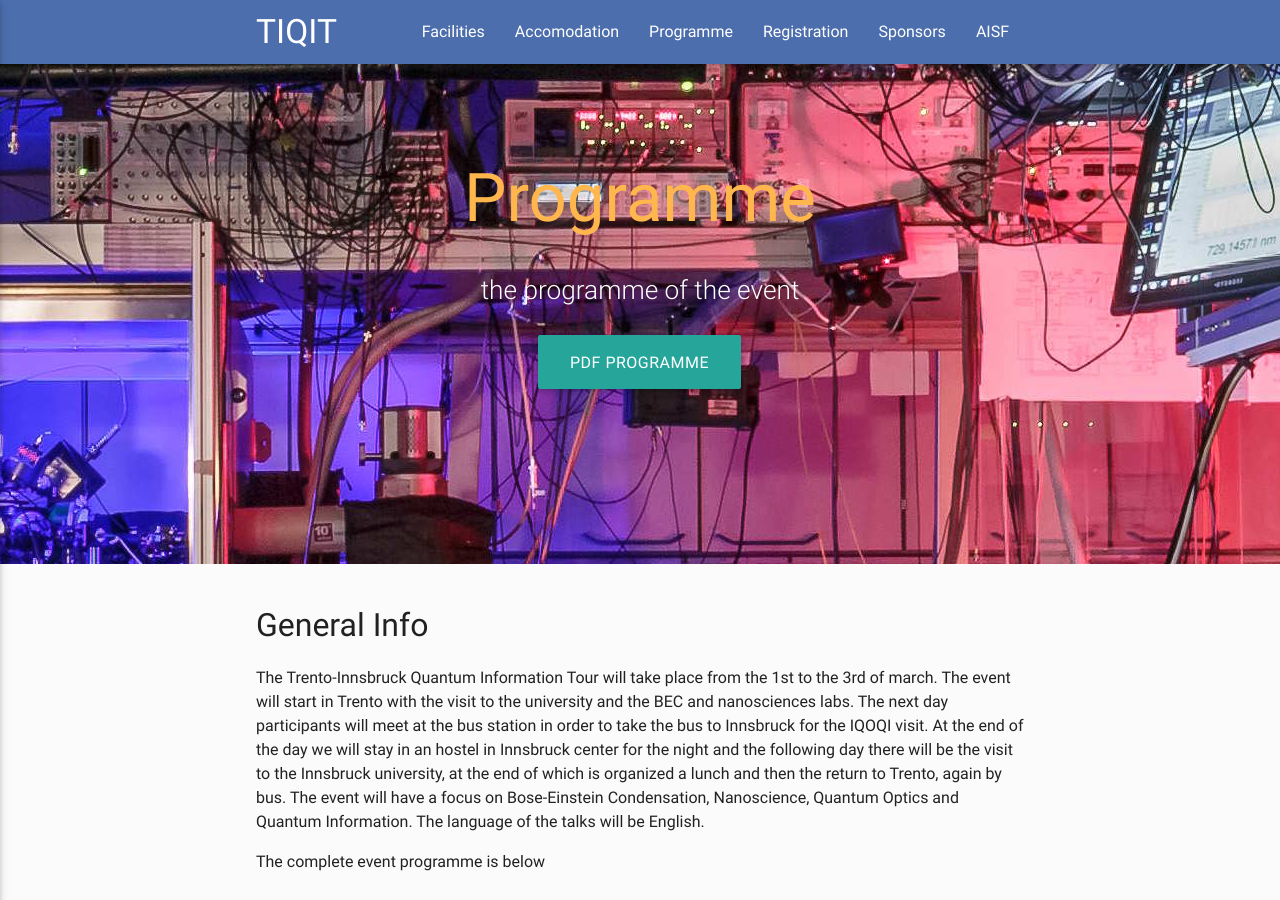
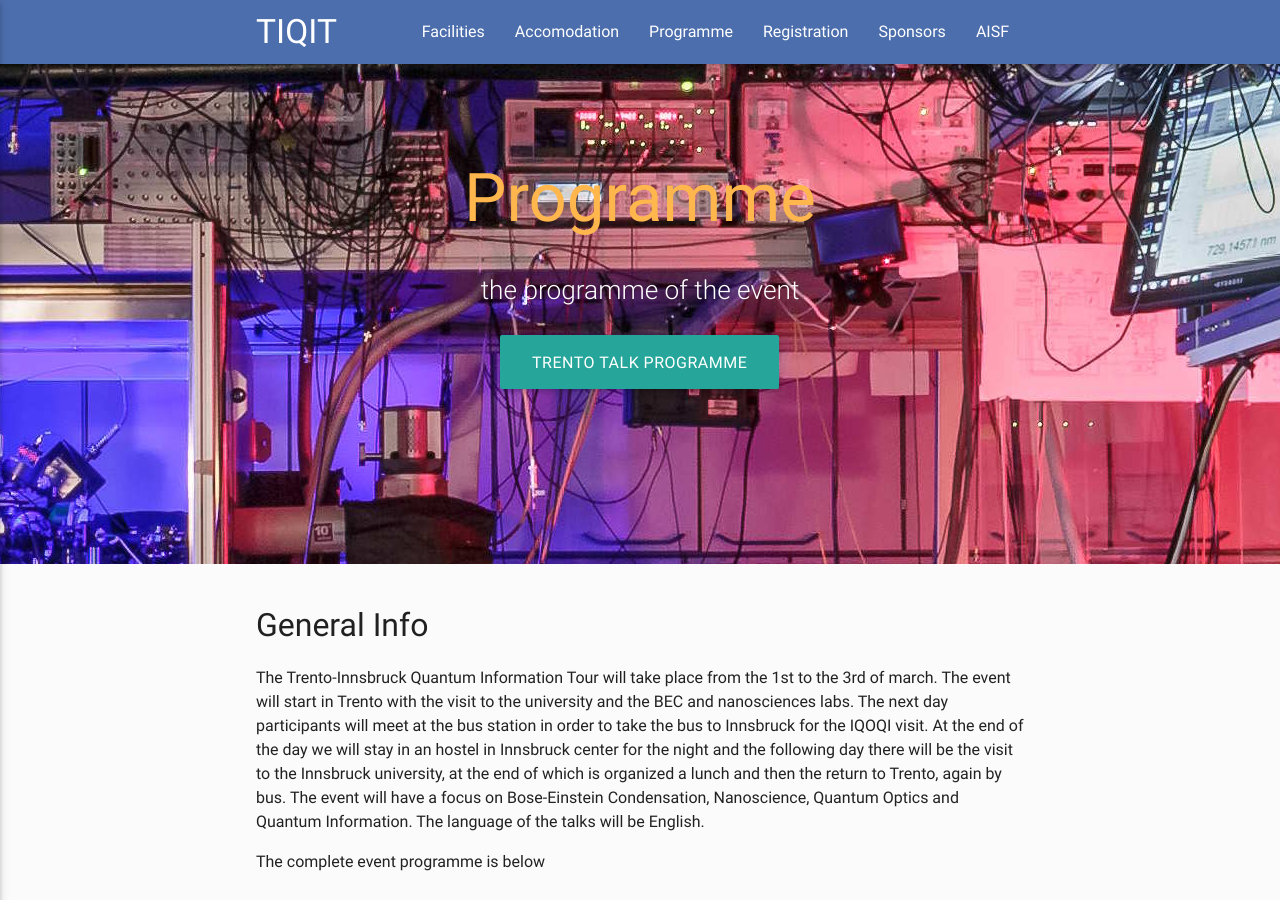
Before and after one commit to ai-sf/tiqit20, a Jekyll site: the page built from programme.html, in a window 1280 px wide and 900 px high. Built offline with Jekyll 4.4.1, drawn with Linux system fonts in a browser that asks for light colours; nearby versions of some CDN libraries.

Commit message:
Update programme.html

```diff
--- a/programme.html
+++ b/programme.html
@@ -11,7 +11,7 @@ layout: default
   <h5 class="header col s12 light white-text">the programme of the event</h5>
 </div>
   <div class="row center">
-    <a href="javascript:void(0)" onclick="alert('Pdf not yet available');" id="download-button" class="btn-large waves-effect waves-light teal lighten-1">PDF programme</a><br>
+    <a href="{{site.url}}/files/program_talks.pdf" id="download-button" class="btn-large waves-effect waves-light teal lighten-1">Trento talk programme</a><br>
   </div>
 
           <br><br>
```
